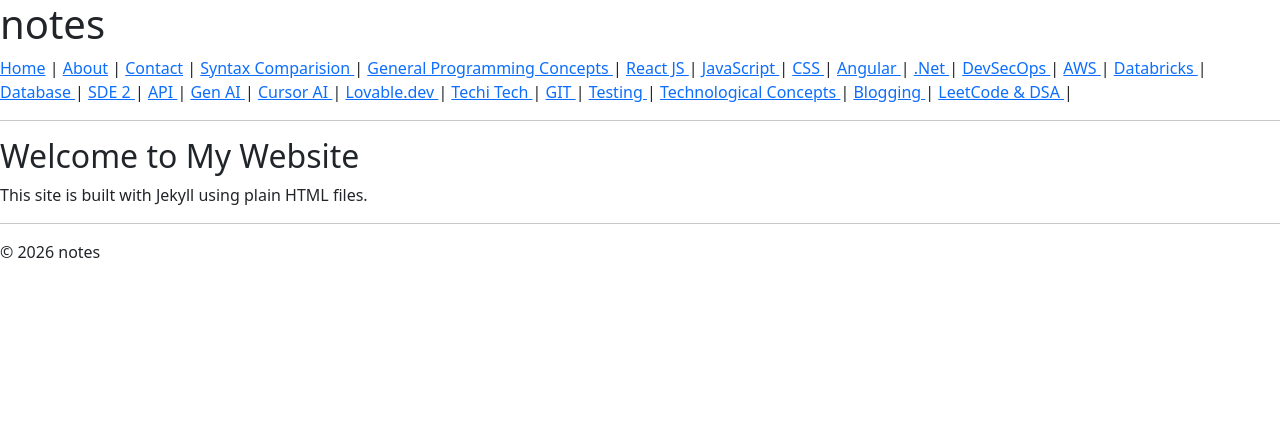
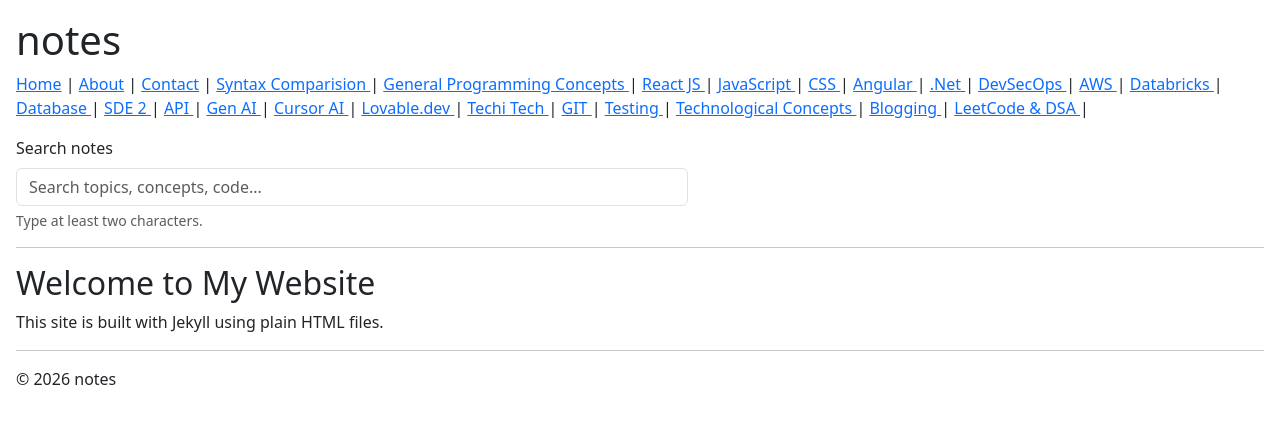
Before and after one commit to harmeet773/notes, a Jekyll site: the page built from index.html, in a window 1280 px wide. Shown: the top 424 px of the page. Built offline with Jekyll 4.4.1, drawn with Linux system fonts in a browser that asks for light colours; some of the changed lines change nothing that is shown.

Commit message:
added search funtionality

```diff
--- a/_layouts/default.html
+++ b/_layouts/default.html
@@ -5,6 +5,63 @@
   <title>{{ page.title }} | {{ site.title }}</title>
   <link href="https://cdn.jsdelivr.net/npm/bootstrap@5.3.8/dist/css/bootstrap.min.css" rel="stylesheet" integrity="sha384-sRIl4kxILFvY47J16cr9ZwB07vP4J8+LH7qKQnuqkuIAvNWLzeN8tE5YBujZqJLB" crossorigin="anonymous">
   <script src="https://cdn.jsdelivr.net/npm/bootstrap@5.3.8/dist/js/bootstrap.bundle.min.js" integrity="sha384-FKyoEForCGlyvwx9Hj09JcYn3nv7wiPVlz7YYwJrWVcXK/BmnVDxM+D2scQbITxI" crossorigin="anonymous"></script>
+  <style>
+    body {
+      padding: 1rem;
+    }
+
+    .site-search {
+      position: relative;
+      max-width: 42rem;
+      margin-top: 1rem;
+    }
+
+    .site-search__results {
+      position: absolute;
+      z-index: 1000;
+      top: calc(100% + 0.25rem);
+      left: 0;
+      right: 0;
+      max-height: 24rem;
+      overflow-y: auto;
+      background: #fff;
+      border: 1px solid rgba(0, 0, 0, 0.175);
+      border-radius: 0.375rem;
+      box-shadow: 0 0.75rem 1.75rem rgba(0, 0, 0, 0.12);
+    }
+
+    .site-search__result {
+      display: block;
+      padding: 0.75rem 1rem;
+      color: inherit;
+      text-decoration: none;
+      border-bottom: 1px solid rgba(0, 0, 0, 0.075);
+    }
+
+    .site-search__result:last-child {
+      border-bottom: 0;
+    }
+
+    .site-search__result:hover,
+    .site-search__result:focus {
+      background: #f8f9fa;
+    }
+
+    .site-search__title {
+      font-weight: 600;
+    }
+
+    .site-search__snippet {
+      margin-top: 0.25rem;
+      color: #495057;
+      font-size: 0.925rem;
+    }
+
+    mark {
+      padding: 0;
+      background: #fff3cd;
+    }
+  </style>
 </head>
 <body>
   <header>
@@ -37,6 +94,20 @@
       <a href="{{ '/leetcode_%26_DSA.html' | relative_url }}" > LeetCode &amp; DSA </a> |
 
     </nav>
+    <div class="site-search" role="search">
+      <label class="form-label" for="siteSearchInput">Search notes</label>
+      <input
+        class="form-control"
+        id="siteSearchInput"
+        type="search"
+        placeholder="Search topics, concepts, code..."
+        autocomplete="off"
+        aria-describedby="siteSearchHelp"
+        aria-controls="siteSearchResults"
+      >
+      <div class="form-text" id="siteSearchHelp">Type at least two characters.</div>
+      <div class="site-search__results d-none" id="siteSearchResults" role="listbox" aria-label="Search results"></div>
+    </div>
     <hr />
   </header>
   <main>
@@ -46,5 +117,122 @@
     <hr />
     <p>&copy; {{ site.time | date: '%Y' }} {{ site.title }}</p>
   </footer>
+  <script>
+    (() => {
+      const input = document.getElementById("siteSearchInput");
+      const resultsEl = document.getElementById("siteSearchResults");
+      const searchIndexUrl = "{{ '/search.json' | relative_url }}";
+      let searchIndex = [];
+      let indexReady = false;
+
+      const escapeRegExp = (text) => text.replace(/[.*+?^${}()|[\]\\]/g, "\\$&");
+      const normalize = (text) => text.toLowerCase().replace(/\s+/g, " ").trim();
+      const escapeHtml = (text) => {
+        const span = document.createElement("span");
+        span.textContent = text;
+        return span.innerHTML;
+      };
+
+      const getSnippet = (content, query) => {
+        const normalizedContent = content.replace(/\s+/g, " ").trim();
+        const matchIndex = normalizedContent.toLowerCase().indexOf(query.toLowerCase());
+        const start = Math.max(matchIndex - 70, 0);
+        const end = Math.min(start + 180, normalizedContent.length);
+        const prefix = start > 0 ? "... " : "";
+        const suffix = end < normalizedContent.length ? " ..." : "";
+        return `${prefix}${normalizedContent.slice(start, end)}${suffix}`;
+      };
+
+      const highlight = (text, query) => {
+        const pattern = new RegExp(`(${escapeRegExp(query)})`, "ig");
+        return escapeHtml(text).replace(pattern, "<mark>$1</mark>");
+      };
+
+      const clearResults = () => {
+        resultsEl.innerHTML = "";
+        resultsEl.classList.add("d-none");
+      };
+
+      const renderResults = (query) => {
+        const normalizedQuery = normalize(query);
+
+        if (normalizedQuery.length < 2) {
+          clearResults();
+          return;
+        }
+
+        if (!indexReady) {
+          resultsEl.innerHTML = '<div class="site-search__result">Loading search index...</div>';
+          resultsEl.classList.remove("d-none");
+          return;
+        }
+
+        const matches = searchIndex
+          .map((page) => {
+            const title = normalize(page.title);
+            const content = normalize(page.content);
+            const titleMatch = title.includes(normalizedQuery);
+            const contentMatch = content.includes(normalizedQuery);
+
+            if (!titleMatch && !contentMatch) {
+              return null;
+            }
+
+            return {
+              ...page,
+              score: titleMatch ? 2 : 1,
+              snippet: getSnippet(page.content, query)
+            };
+          })
+          .filter(Boolean)
+          .sort((a, b) => b.score - a.score || a.title.localeCompare(b.title))
+          .slice(0, 10);
+
+        if (!matches.length) {
+          resultsEl.innerHTML = '<div class="site-search__result">No matching notes found.</div>';
+          resultsEl.classList.remove("d-none");
+          return;
+        }
+
+        resultsEl.innerHTML = matches.map((page) => `
+          <a class="site-search__result" href="${page.url}">
+            <div class="site-search__title">${highlight(page.title, query)}</div>
+            <div class="site-search__snippet">${highlight(page.snippet, query)}</div>
+          </a>
+        `).join("");
+        resultsEl.classList.remove("d-none");
+      };
+
+      fetch(searchIndexUrl)
+        .then((response) => {
+          if (!response.ok) {
+            throw new Error("Search index could not be loaded.");
+          }
+          return response.json();
+        })
+        .then((data) => {
+          searchIndex = data;
+          indexReady = true;
+          renderResults(input.value);
+        })
+        .catch(() => {
+          indexReady = true;
+          searchIndex = [];
+        });
+
+      input.addEventListener("input", () => renderResults(input.value));
+      input.addEventListener("keydown", (event) => {
+        if (event.key === "Escape") {
+          input.value = "";
+          clearResults();
+        }
+      });
+      document.addEventListener("click", (event) => {
+        if (!event.target.closest(".site-search")) {
+          clearResults();
+        }
+      });
+    })();
+  </script>
 </body>
 </html>
--- /dev/null
+++ b/search.json
@@ -0,0 +1,13 @@
+---
+layout: null
+---
+[
+  {% assign searchable_pages = site.pages | where_exp: "item", "item.ext == '.html'" | sort: "title" %}
+  {% for item in searchable_pages %}
+    {
+      "title": {{ item.title | default: item.name | jsonify }},
+      "url": {{ item.url | relative_url | jsonify }},
+      "content": {{ item.content | strip_html | normalize_whitespace | jsonify }}
+    }{% unless forloop.last %},{% endunless %}
+  {% endfor %}
+]
```
